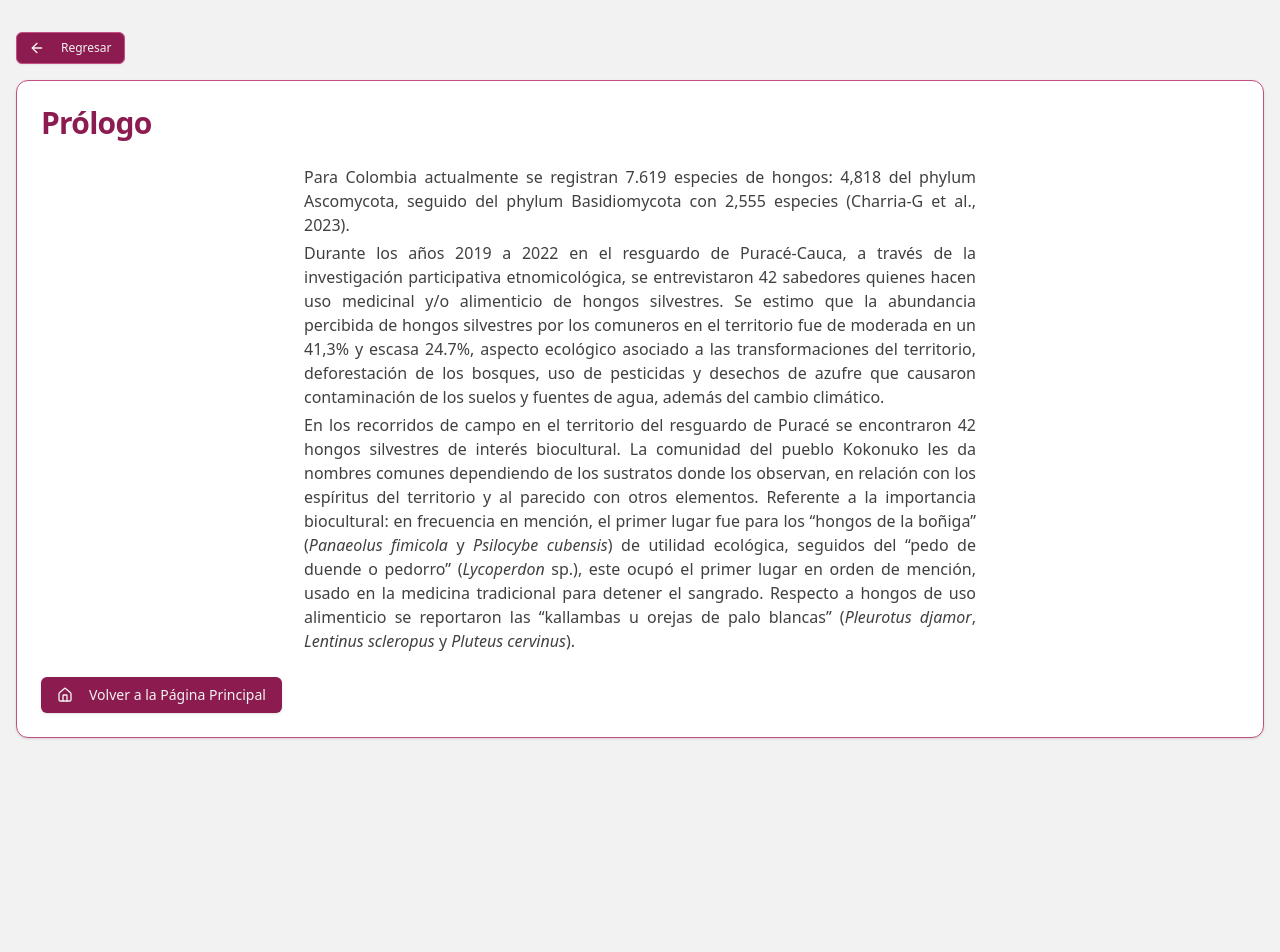
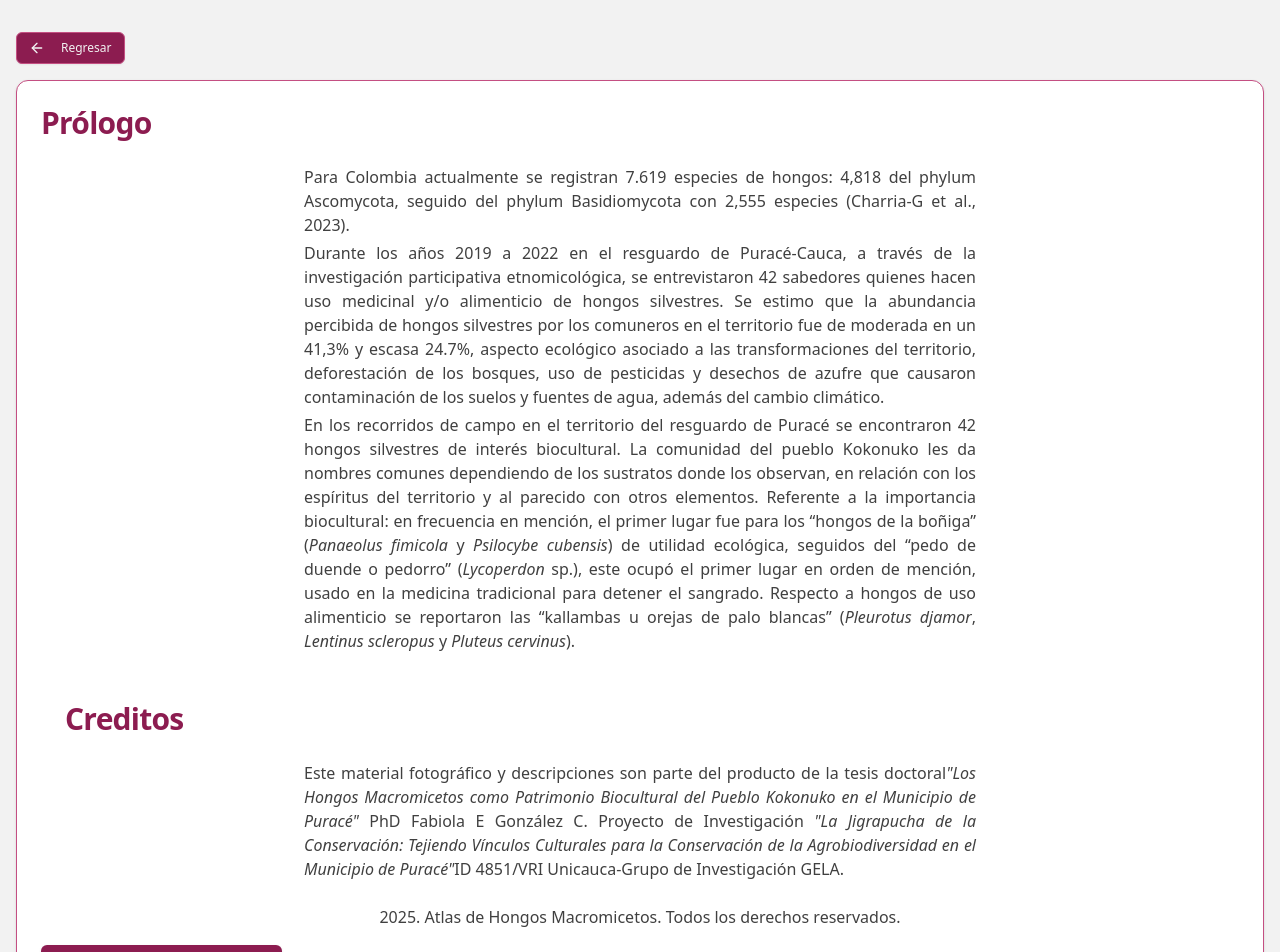
Before and after one commit to dromu/atlasHongos, a Next.js app: page /prologue in a window 1280 px wide. Shown: the top 952 px of the page. Before the commit the page ends 800 px from the top, so only its background shows below. Built offline with nearby package versions, Linux system fonts and the light colour scheme.

Commit message:
agregado creditos

```diff
--- a/app/page.tsx
+++ b/app/page.tsx
@@ -75,6 +75,14 @@ export default function Home() {
               </Button>
             </div>
           </div>
+
+
+
+
+          <p className="text-s text-foreground mt-4">
+          2025. Atlas de Hongos Macromicetos. Todos los derechos reservados.
+          </p>
+
         </CardContent>
       </Card>
     </main>
--- a/app/prologue/page.tsx
+++ b/app/prologue/page.tsx
@@ -37,6 +37,27 @@ export default function ProloguePage() {
                                               detener el sangrado. Respecto a hongos de uso alimenticio se reportaron las
                                               “kallambas u orejas de palo blancas” (<i>Pleurotus djamor</i>, <i>Lentinus scleropus</i> y <i> Pluteus cervinus</i>).
                                             </p>
+
+
+
+                                            <CardHeader>
+          <CardTitle className="text-3xl font-bold text-primary">Creditos </CardTitle>
+        </CardHeader>
+
+
+
+        <p className="mb-6 text-foreground text-justify mx-auto max-w-2xl">
+          Este material fotográfico y descripciones son parte del producto de la tesis doctoral
+          <i>"Los Hongos Macromicetos como Patrimonio Biocultural del Pueblo Kokonuko en el Municipio de Puracé" </i>
+          PhD Fabiola E González C. Proyecto de Investigación
+          <i> "La Jigrapucha de la Conservación: Tejiendo Vínculos Culturales para la Conservación de la Agrobiodiversidad en el Municipio de Puracé"</i>
+          ID 4851/VRI Unicauca-Grupo de Investigación GELA.
+          </p>
+
+          <p className="mb-4 text-foreground text-center mx-auto max-w-3xl">
+          2025. Atlas de Hongos Macromicetos. Todos los derechos reservados.
+          </p>
+
           <Button asChild className="bg-primary text-primary-foreground hover:bg-primary/90">
             <Link href="/">
               <Home className="mr-2 h-4 w-4" /> Volver a la Página Principal
```
Also changed, not shown: app/agradecimientos/page.tsx (+6 -4 lines).
